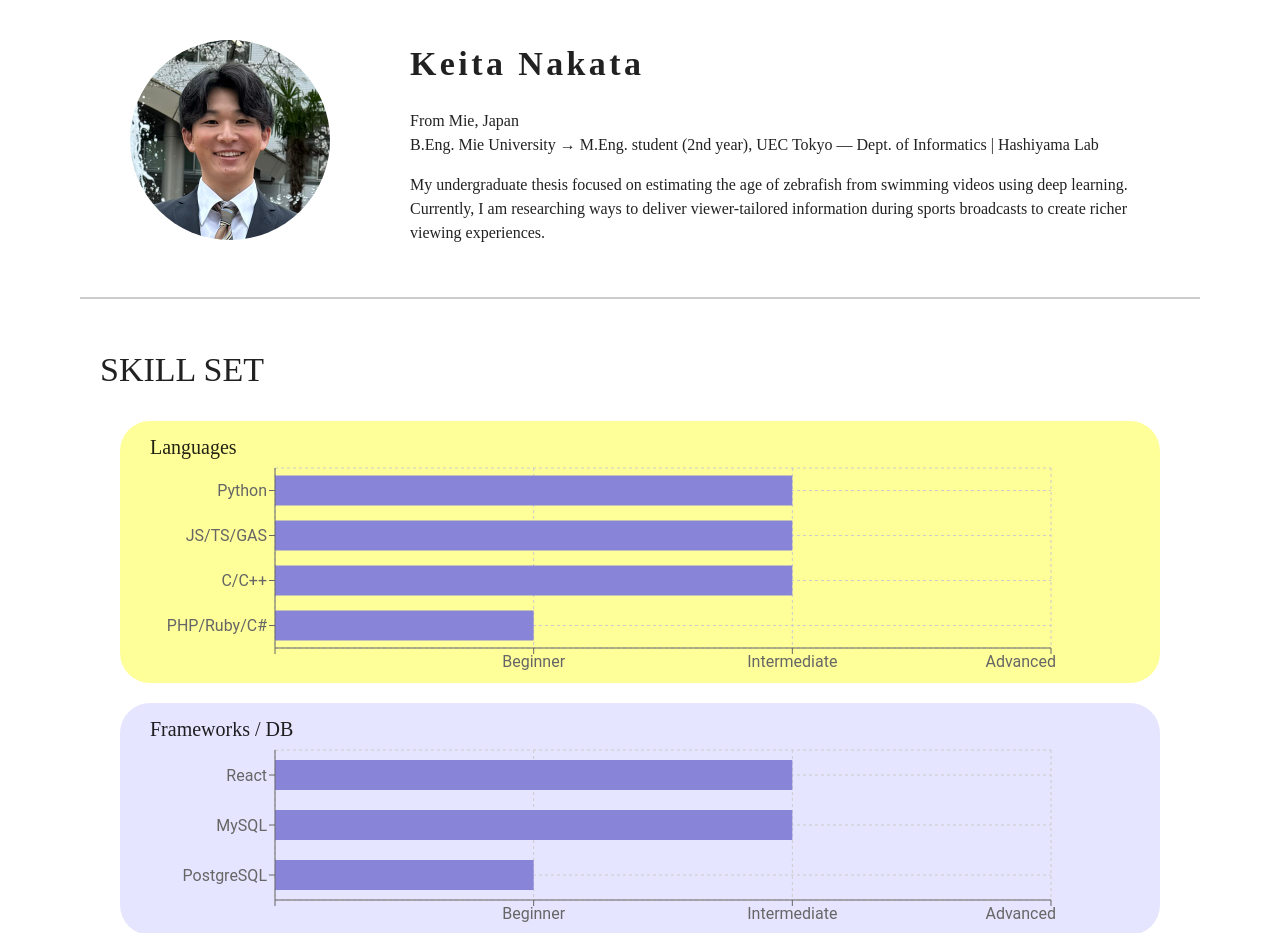
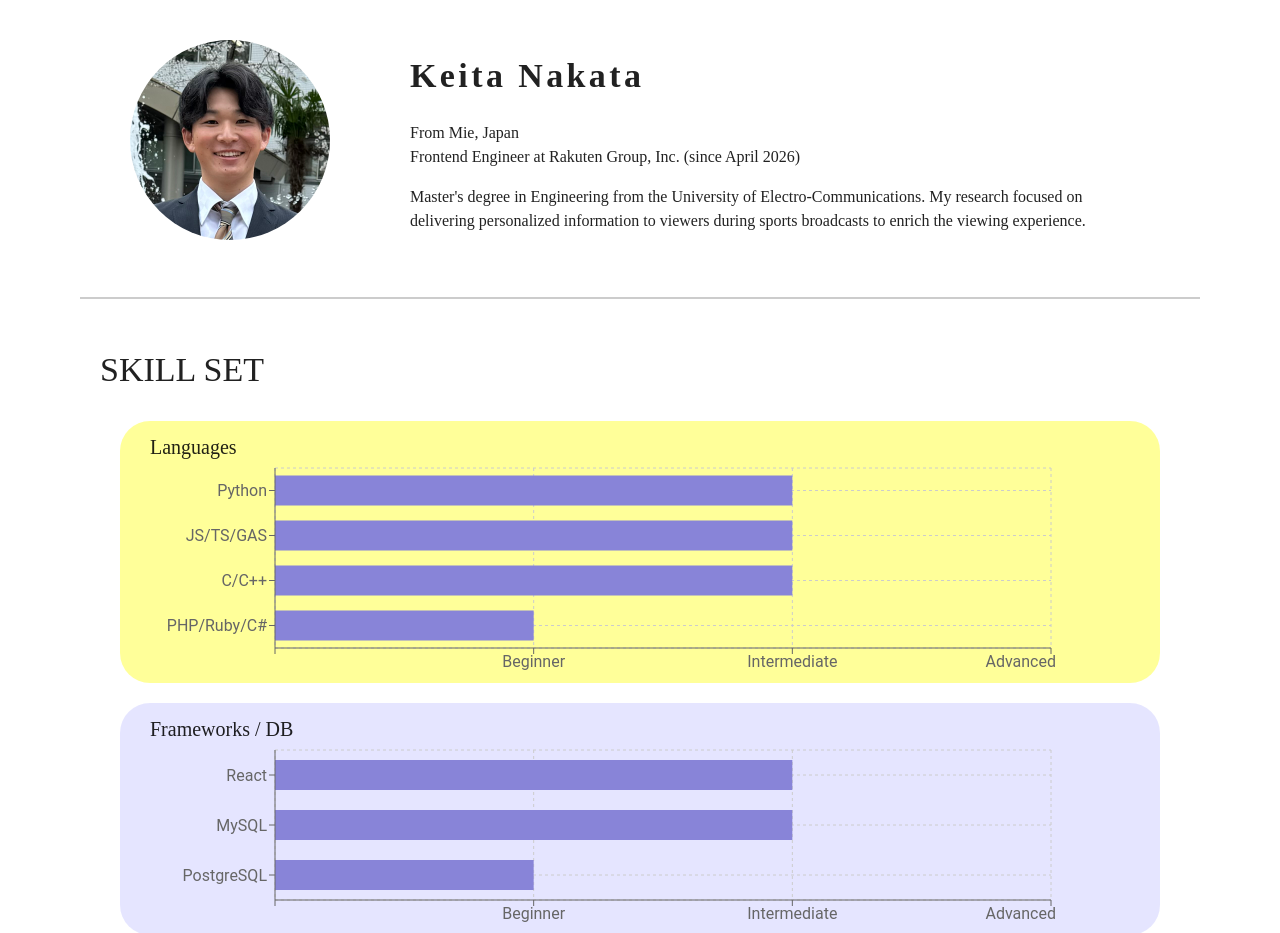
Before and after one commit to keita-nakata/mypage, a Next.js app: page / in a window 1280 px wide. Shown: the part 1060-1993 px from the top of the page. Built offline with nearby package versions, Linux system fonts and the light colour scheme; what @mui/material-nextjs would draw is missing.

Commit message:
minor content change of basicinfo

```diff
--- a/src/data/en/basicInfo.ts
+++ b/src/data/en/basicInfo.ts
@@ -1,8 +1,8 @@
 export const basicInfo = {
   name: "Keita Nakata",
   origin: "From Mie, Japan",
-  belonging: "B.Eng. Mie University → M.Eng. student (2nd year), UEC Tokyo — Dept. of Informatics | Hashiyama Lab",
+  belonging: "Frontend Engineer at Rakuten Group, Inc. (since April 2026)",
   research:
-    "My undergraduate thesis focused on estimating the age of zebrafish from swimming videos using deep learning. " +
-    "Currently, I am researching ways to deliver viewer-tailored information during sports broadcasts to create richer viewing experiences.",
+    "Master's degree in Engineering from the University of Electro-Communications. " +
+    "My research focused on delivering personalized information to viewers during sports broadcasts to enrich the viewing experience.",
 };
```
